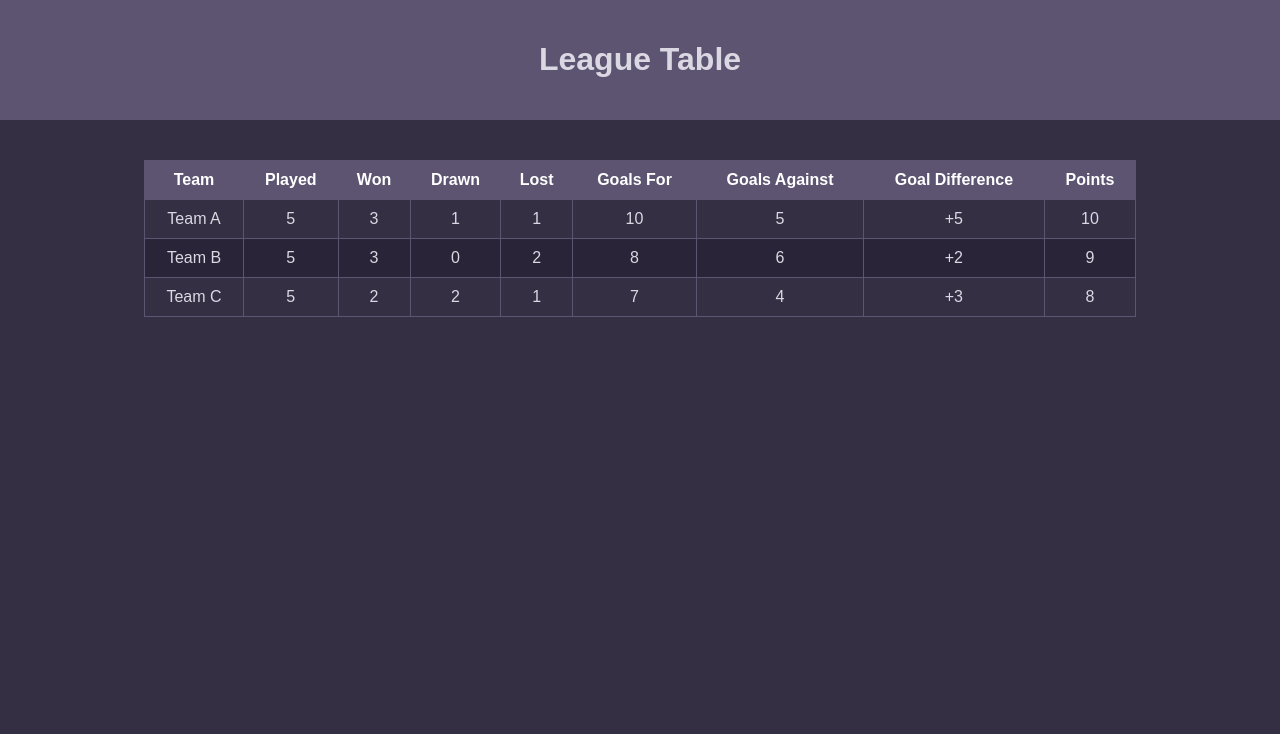
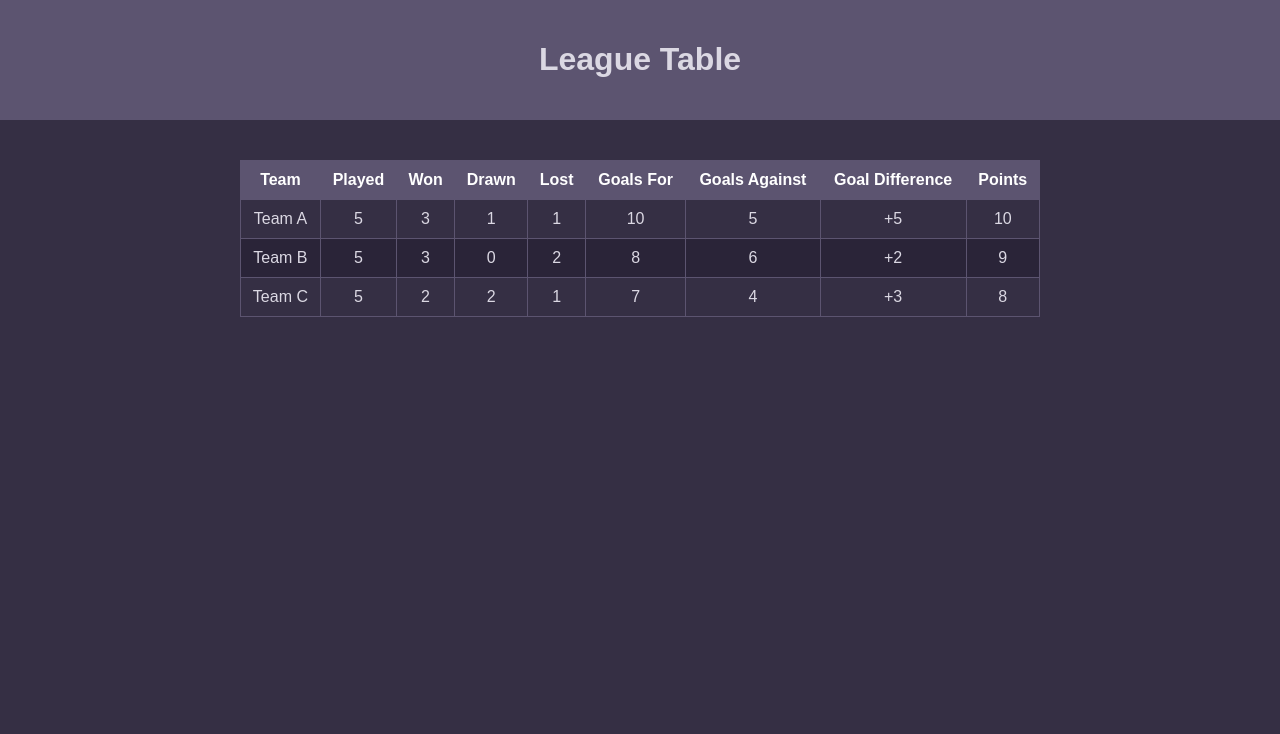
Before and after one commit to new-user3/TeamUpArena, a plain HTML site: page leagues.html in a window 1280 px wide. Shown: the top 734 px of the page. Drawn offline with Linux system fonts and the light colour scheme.

Commit message:
Update leagues.html

```diff
--- a/leagues.html
+++ b/leagues.html
@@ -22,9 +22,11 @@
             padding: 20px;
             display: flex;
             justify-content: center;
+            overflow-x: auto; /* Allow horizontal scrolling if necessary */
         }
         .league-table {
-            width: 80%;
+            width: 100%; /* Adjusted width to fit within the viewport */
+            max-width: 800px; /* Limiting maximum width to prevent excessive stretching */
             border-collapse: collapse;
             margin-top: 20px;
         }
```
